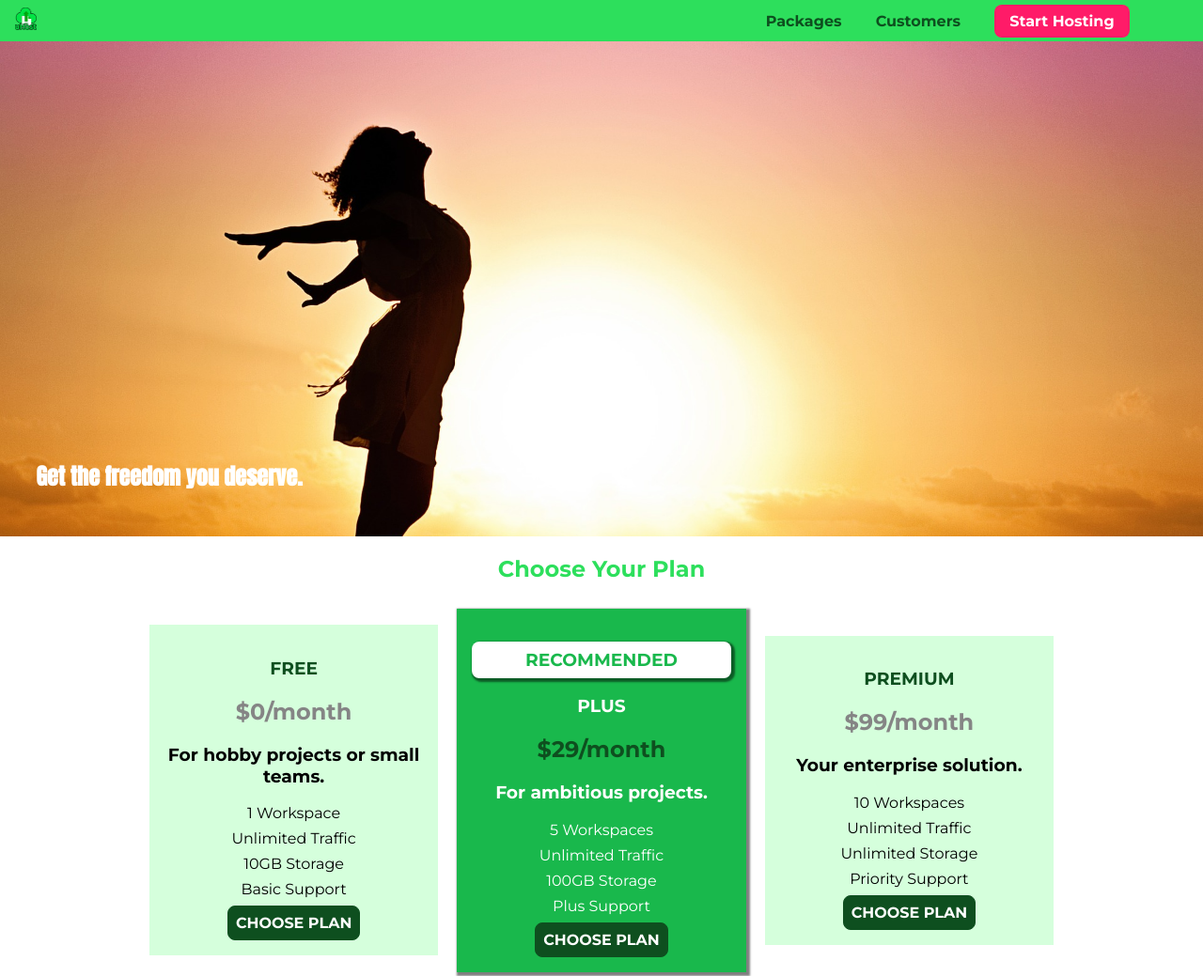
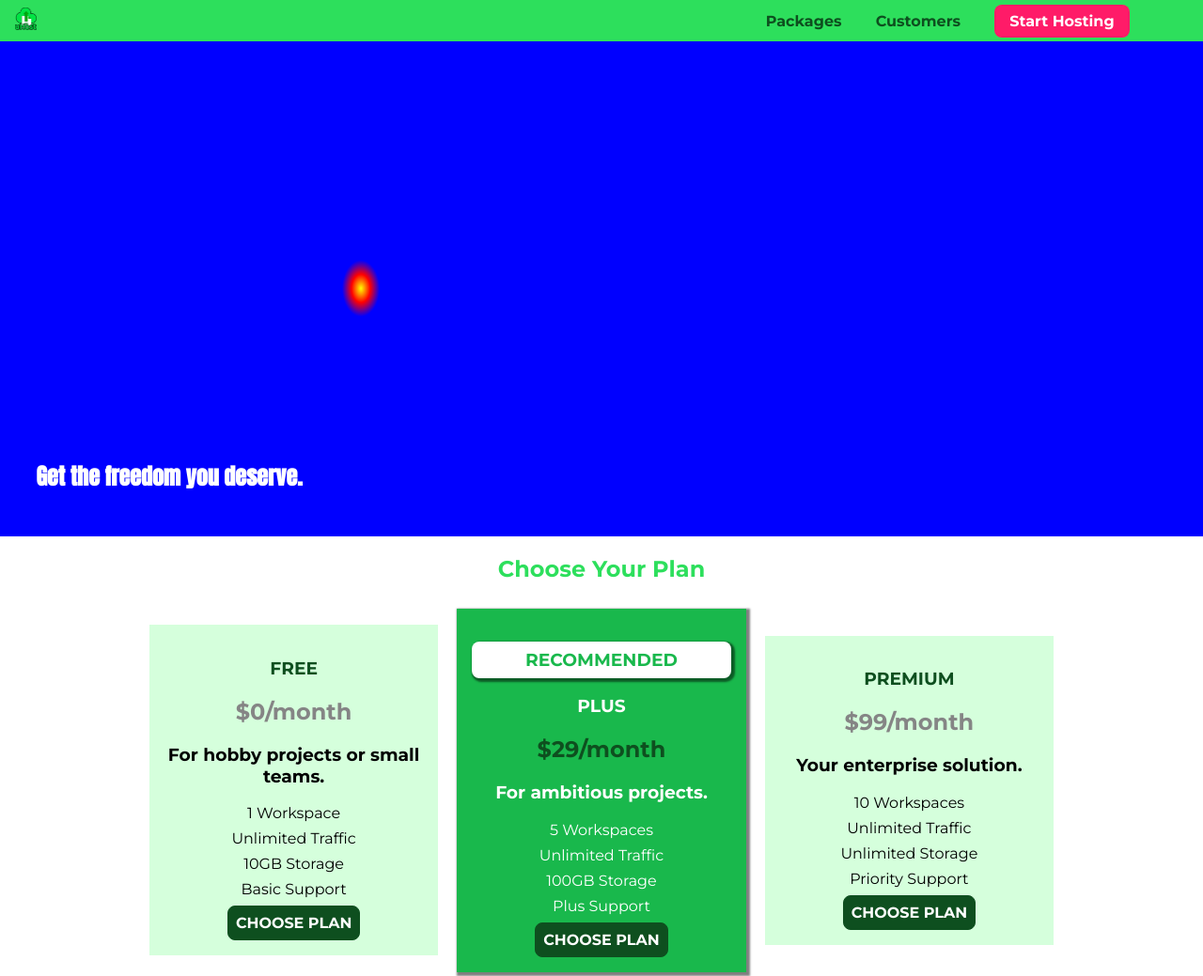
Before and after one commit to ek-so/course-css, a plain HTML site: page index.html in a window 1280 px wide. Shown: the top 1039 px of the page at 94% size. Drawn offline with Linux system fonts and the light colour scheme.

Commit message:
Section 7. Gradients

```diff
--- a/main.css
+++ b/main.css
@@ -6,6 +6,8 @@
     background-repeat: no-repeat;
     background-origin: border-box;
     background-clip: border-box; */
+    background-image: linear-gradient(to left bottom, red 70%, blue, yellow 20%, green);
+    background-image: radial-gradient(ellipse 20px 30px at 30% 50%, yellow, red, blue);
     width: 100%;
     height: 528px;
     padding: 10px;
```
